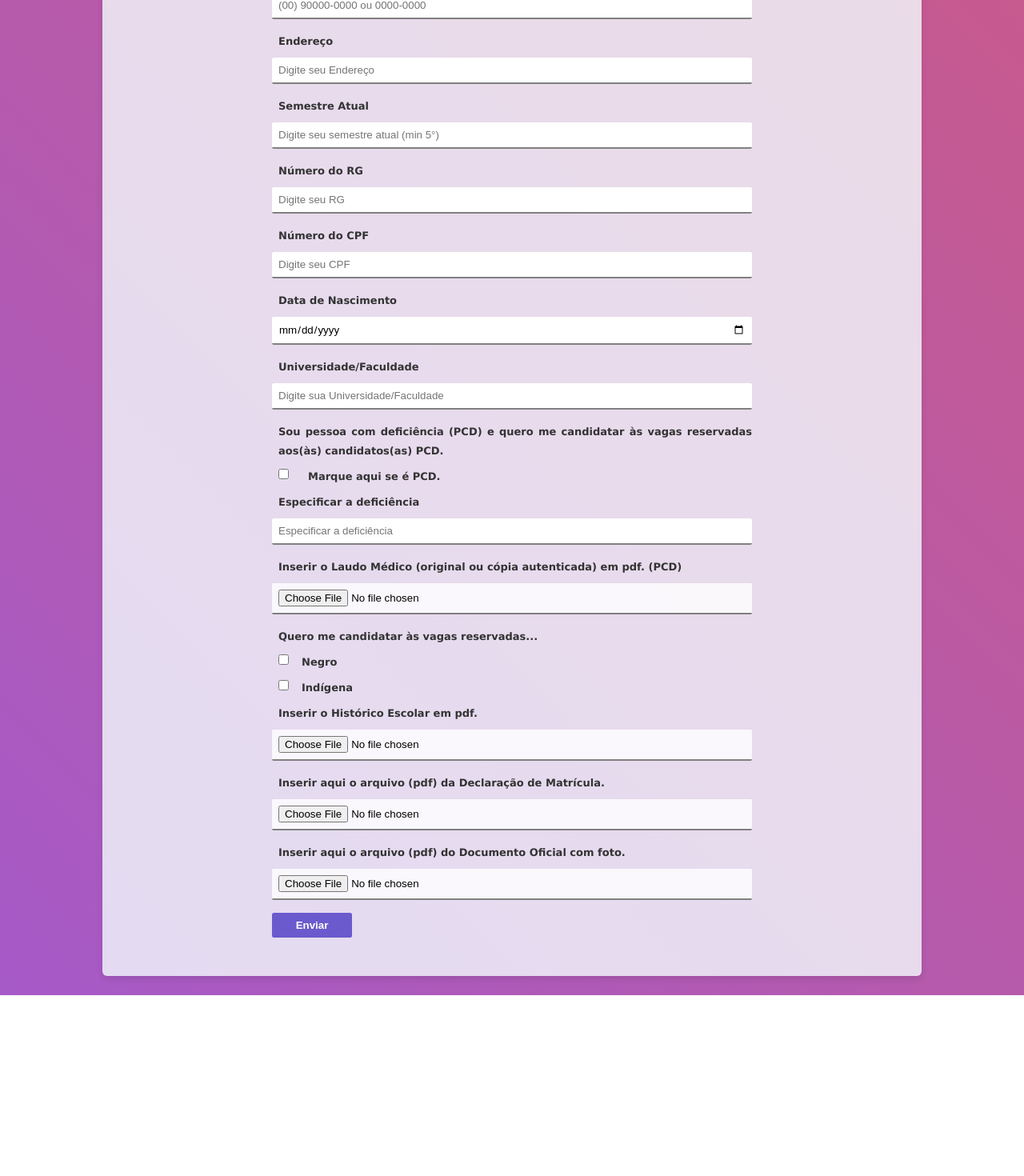
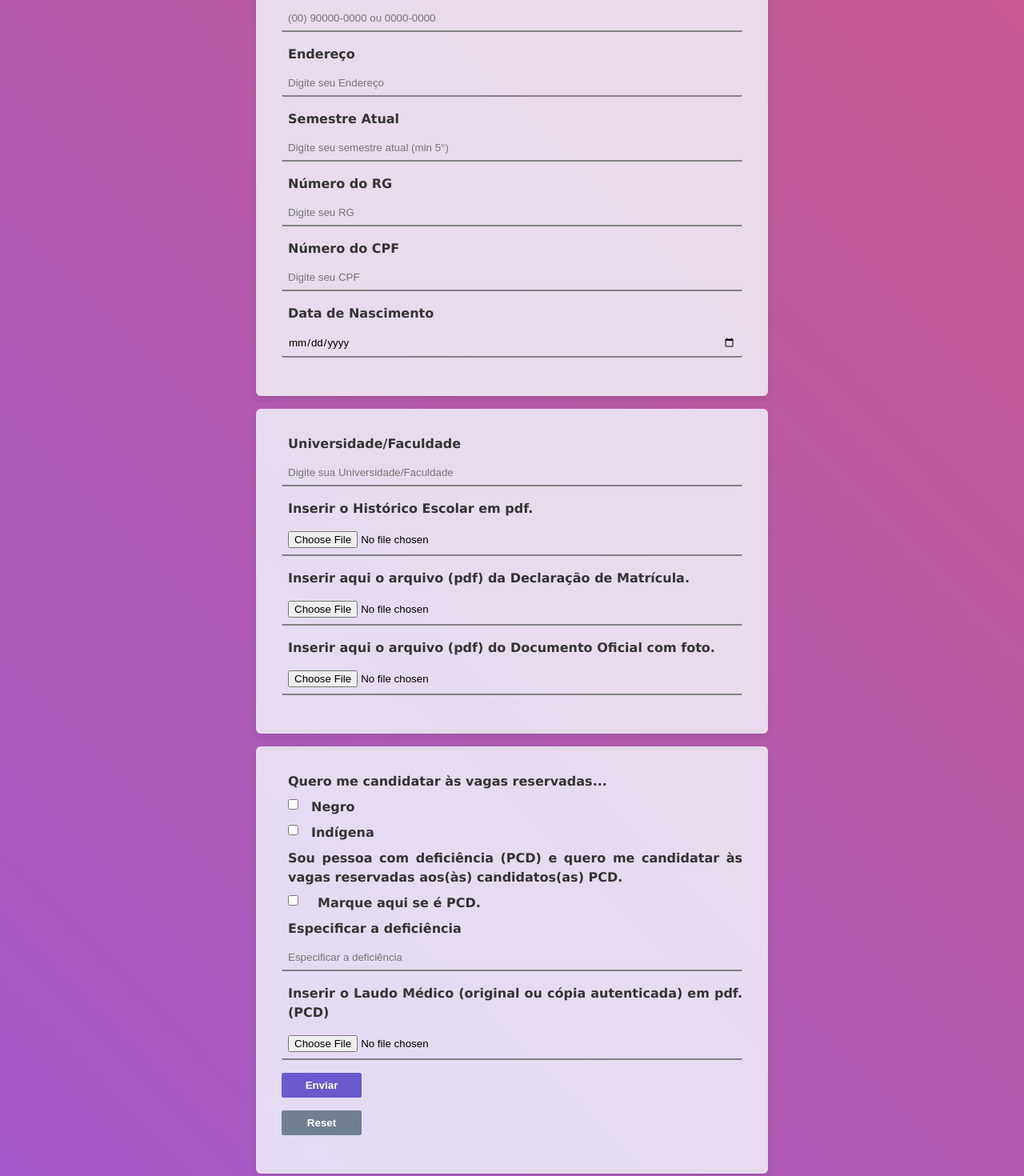
Before and after one commit to Fuyuki077/FormESTAGIO, a React (Vite) app in the folder forms/: page / in a window 1280 px wide. Shown: the part 679-2149 px from the top of the page at 80% size. Before the commit the page ends 1923 px from the top, so only its background shows below. Built offline with nearby package versions, Linux system fonts and the light colour scheme.

Commit message:
ajustes no container -realocacao de div's dentro ca class -realocacao de container para informacoes pessoais, vagas para reservistas e informacoes intitucionais

```diff
--- a/forms/src/App.css
+++ b/forms/src/App.css
@@ -3,12 +3,7 @@ h1 {
     margin: 3rem;
     font-family: 'Lucida Sans', sans-serif;
     color: white;
-    scale: 1.5;
-}
-
-.container h1{
-  margin: 1rem 3rem 3rem 3rem;
-  color: #1d1d1d;
+    scale: 1;
 }
 
 ul {
@@ -19,10 +14,9 @@ ul {
 
 
 .container{
-  margin: auto 10% 1.5rem;
-  width: 80%;
+  width: 50%;
+  margin: 0 auto 1rem;
   line-height: 1.5rem;
-  grid-template-columns: 1fr auto; /* Texto ocupa espaço restante, imagem com tamanho automático */
   background-color: rgba(245, 255, 255, 0.786);
   border-radius: 6px;
   padding: 2rem;
@@ -36,12 +30,13 @@ ul {
 
 }
 
+.container div{
+  width: 100%;
+}
 
-/* ESTILO PARA O FORM DENTRO DO CONTAINER */
-.container form {
-  width: 100%;
-  max-width: 600px;          /* Largura máxima para o formulário */
-
+.container h1{
+  margin: 1rem 3rem 3rem 3rem;
+  color: #1d1d1d;
 }
 
 .container input{
@@ -52,6 +47,9 @@ ul {
   border-radius: 2.5px;
   outline: none;
   cursor: pointer;
+  background-color: transparent;
+  filter: opacity(100px);
+  z-index: 1;
 
   display: flex;
   flex-direction: column;     /* Label acima do input */
@@ -60,7 +58,7 @@ ul {
 
 .container label{
   font-family: Verdana, Geneva, Tahoma, sans-serif;
-  font-size: 13px;
+  font-size: 1rem;
 
   font-weight: bold;
   text-align: justify;
@@ -69,17 +67,13 @@ ul {
   display: flex;
   padding-left: 0.5rem;
   flex-direction: column;
+
 }
 .container p {
-  width: 70%; /* Ajuste conforme necessário */
-  text-align: justify;
-  text-justify: auto;
-
   font-family: Verdana, Geneva, Tahoma, sans-serif;
   font-size: 17px;
   color: #1d1d1d;
-  padding: 0;
-  margin: 0;
+  text-align: justify;
 }
 
 .container input[type="text"]{
@@ -95,11 +89,6 @@ ul {
   margin-left: 0.5rem;
 }
 
-.container input[type="file"]{
-  background-color: #ffffffd0;
-  border-radius: 2px;
-}
-
 .container input[type="submit"]{
   width: 100px;
   background-color: slateblue;
@@ -107,8 +96,8 @@ ul {
   font-weight: bold;
   cursor: pointer;
   border-bottom: none;
+}
 
-}
 .container input[type="submit"]:hover{
   background-color: darkslateblue;
   transition: all 0.3s ease-in-out;
@@ -116,6 +105,23 @@ ul {
 
 }
 .container input[type="submit"]:not(:focus){
+  border-bottom: none;
+}
+
+.container input[type="reset"]{
+  width: 100px;
+  background-color: slategray;
+  color: white;
+  font-weight: bold;
+  cursor: pointer;
+  border-bottom: none;
+}
+
+.container input[type="reset"]:not(:focus){
+  border-bottom: none;
+}
+
+.container input[type="reset"]:focus{
   border-bottom: none;
 }
 
@@ -146,14 +152,12 @@ ul {
     padding: 1.5rem;
   }
 
-  .container p {
-  width: 100%;
-  }
 
   h1 {
     font-size: 1.5rem;
-    scale: 1.3;
+    scale: 0.9;
     margin: 1rem auto;
+    align-content: center;
     transition: all 0.5s ease-in-out;
   }
 }
--- a/forms/src/App.jsx
+++ b/forms/src/App.jsx
@@ -4,9 +4,9 @@ import './App.css'
 function App() {
 
   return (
-    <>
   <div>
       <h1><span></span></h1>
+      <form action="/processar-dados" method="post">
     <div className='container'>
       <h1>Caro(a) candidato(a). Faça sua inscrição aqui.</h1>
       <p><b>Período de Inscrição: 5 a 24 de novembro de 2024 ..... (ATENÇÃO: ATÉ 24.11.2024, ÀS 23h59min)</b></p>
@@ -16,8 +16,8 @@ function App() {
       <p>Boa sorte!</p>
       <p>A Comissão Organizadora.</p>
     </div>
+
     <div className='container'>
-      <form action="/processar-dados" method="post">
       <div /* Nome Completo */>
         <label  htmlFor="nome">Nome</label>
         <input
@@ -109,7 +109,9 @@ function App() {
           required
         />
       </div>
+    </div>
 
+    <div className='container'>
         <div /* Instituição de Ensino */>
           <label htmlFor="instituicao">Universidade/Faculdade</label>
           <input
@@ -121,72 +123,6 @@ function App() {
           />
         </div>
 
-        <div /* PCD */>
-          <label htmlFor="reservista_pcd">
-            Sou pessoa com deficiência (PCD) e quero me candidatar às vagas reservadas aos(às) candidatos(as) PCD.
-          </label>
-          <div style={{ display: 'flex', alignItems: 'center', gap: '0.5rem' }}>
-            <input
-              type="checkbox"
-              id="reservista_pcd"
-              name="reservista_pcd"
-            />
-            <label htmlFor="reservista_pcd">
-              Marque aqui se é PCD.
-            </label>
-          </div>
-        </div>
-
-
-        <div /* Especificar a deficiência */>
-          <label htmlFor="especifico_pcd">Especificar a deficiência</label>
-          <input
-            type="text"
-            id="especifico_pcd"
-            name="especifico_pcd"
-            placeholder="Especificar a deficiência"
-          />
-        </div>
-
-        <div /* Laudo Médico PCD */>
-          <label htmlFor="pdf_laudo">Inserir o Laudo Médico (original ou cópia autenticada) em pdf. (PCD)</label>
-          <input
-            type="file"
-            id="pdf_laudo"
-            name="pdf_laudo"
-            accept=".pdf"
-          />
-        </div>
-
-        <div /* Vagas Reservadas para Negros e Indígenas */>
-          <label>
-            Quero me candidatar às vagas reservadas...
-          </label>
-          <ul>
-            <li>
-              <div style={{ display: 'flex', alignItems: 'center' }}>
-                <input
-                type="checkbox"
-                id="teste1" />
-                <label htmlFor="teste1">
-                  Negro
-                </label>
-              </div>
-            </li>
-
-            <li>
-              <div style={{ display: 'flex', alignItems: 'center' }}>
-                <input
-                type="checkbox"
-                id="teste2" />
-                <label htmlFor="teste2">
-                  Indígena
-                </label>
-              </div>
-            </li>
-
-          </ul>
-        </div>
 
         <div /* Histórico Escolar */>
           <label htmlFor="pdf_historico">Inserir o Histórico Escolar em pdf.</label>
@@ -220,14 +156,87 @@ function App() {
           required
         />
         </div>
+    </div>
+
+    <div className='container'>
+      <div /* Vagas Reservadas para Negros e Indígenas */>
+        <label>
+          Quero me candidatar às vagas reservadas...
+        </label>
+        <ul>
+          <li>
+            <div style={{ display: 'flex', alignItems: 'center' }}>
+              <input
+              type="checkbox"
+              id="teste1" />
+              <label htmlFor="teste1">
+                Negro
+              </label>
+            </div>
+          </li>
+
+          <li>
+            <div style={{ display: 'flex', alignItems: 'center' }}>
+              <input
+              type="checkbox"
+              id="teste2" />
+              <label htmlFor="teste2">
+                Indígena
+              </label>
+            </div>
+          </li>
+
+        </ul>
+      </div>
+
+      <div /* PCD */>
+        <label htmlFor="reservista_pcd">
+          Sou pessoa com deficiência (PCD) e quero me candidatar às vagas reservadas aos(às) candidatos(as) PCD.
+        </label>
+        <div style={{ display: 'flex', alignItems: 'center', gap: '0.5rem' }}>
+          <input
+            type="checkbox"
+            id="reservista_pcd"
+            name="reservista_pcd"
+          />
+          <label htmlFor="reservista_pcd">
+            Marque aqui se é PCD.
+          </label>
+        </div>
+      </div>
+
+      <div /* Especificar a deficiência */>
+        <label htmlFor="especifico_pcd">Especificar a deficiência</label>
+        <input
+          type="text"
+          id="especifico_pcd"
+          name="especifico_pcd"
+          placeholder="Especificar a deficiência"
+        />
+      </div>
+
+      <div /* Laudo Médico PCD */>
+        <label htmlFor="pdf_laudo">Inserir o Laudo Médico (original ou cópia autenticada) em pdf. (PCD)</label>
+        <input
+          type="file"
+          id="pdf_laudo"
+          name="pdf_laudo"
+          accept=".pdf"
+        />
+      </div>
+
 
       <div /* Submit Button */>
       <input type="submit" value="Enviar" />
       </div>
+
+      <div /* Reset Button */>
+        <input type="reset" />
+      </div>
+
+    </div>
       </form>
   </div>
-    </div>
-    </>
   )
 }
 
```
Lines whose indentation alone changed are shown as unchanged.
